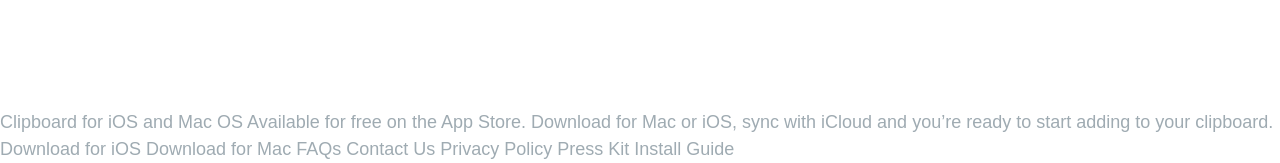
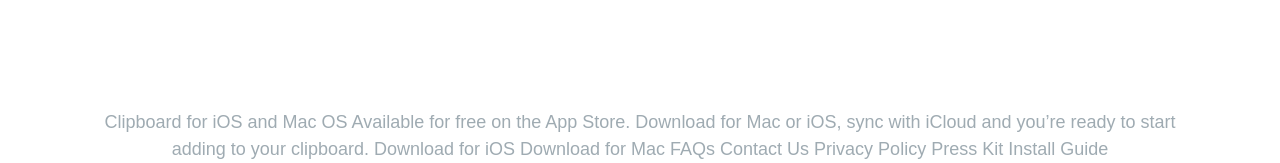
Before and after one commit to devPauloski/clipboard-landing-page, a website: page index.html in a window 1280 px wide. Shown: the part 3110-3273 px from the top of the page. Drawn offline with Linux system fonts and the light colour scheme; a web font is replaced by a local one.

Commit message:
Made changes

```diff
--- a/index.html
+++ b/index.html
@@ -96,20 +96,9 @@
         </div>
       </section>
     </main>
-
-
-
-
-
-
-
-
-
-
-
-
-
-    Clipboard for iOS and Mac OS
+    <footer>
+      <div class="max-w-[30rem] md:max-w-[69.375rem] mx-auto w-[90%] text-center">
+        Clipboard for iOS and Mac OS
 
     Available for free on the App Store. Download for Mac or iOS, sync with iCloud
     and you’re ready to start adding to your clipboard.
@@ -122,5 +111,7 @@
     Privacy Policy
     Press Kit
     Install Guide
+      </div>
+    </footer>
   </body>
 </html>
```
Also changed, not shown: README.md.
